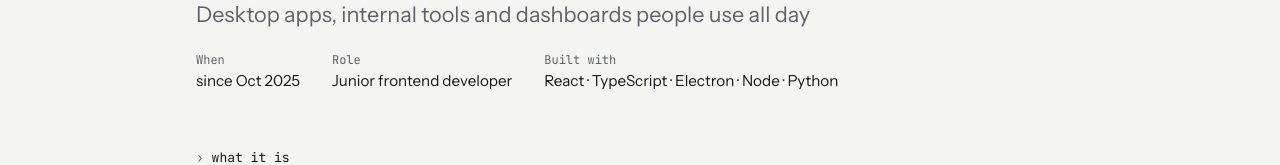
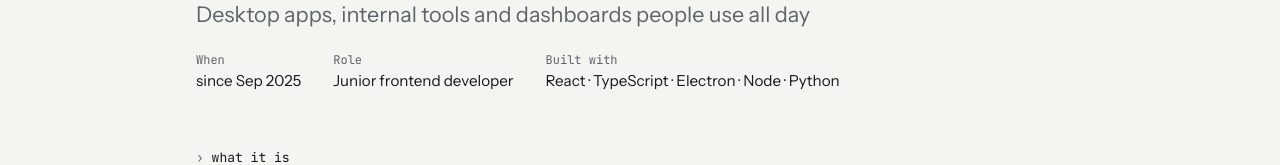
Before and after one commit to AlejandroP1028/Web-portfolio, a Next.js app: page /work/seven-gen in a window 1280 px wide. Shown: the part 197-362 px from the top of the page. Built offline with nearby package versions, Linux system fonts and the light colour scheme.

Commit message:
Seven-Gen started in Sep 2025

```diff
--- a/components/learning/projects.ts
+++ b/components/learning/projects.ts
@@ -181,7 +181,7 @@ export const WORK: Project[] = [
     title: "Software at Seven-Gen",
     line: "Desktop apps, internal tools and dashboards people use all day",
     state: "running",
-    when: "since Oct 2025",
+    when: "since Sep 2025",
     stack: ["React", "TypeScript", "Electron", "Node", "Python"],
     role: "Junior frontend developer",
     intro: [
```
